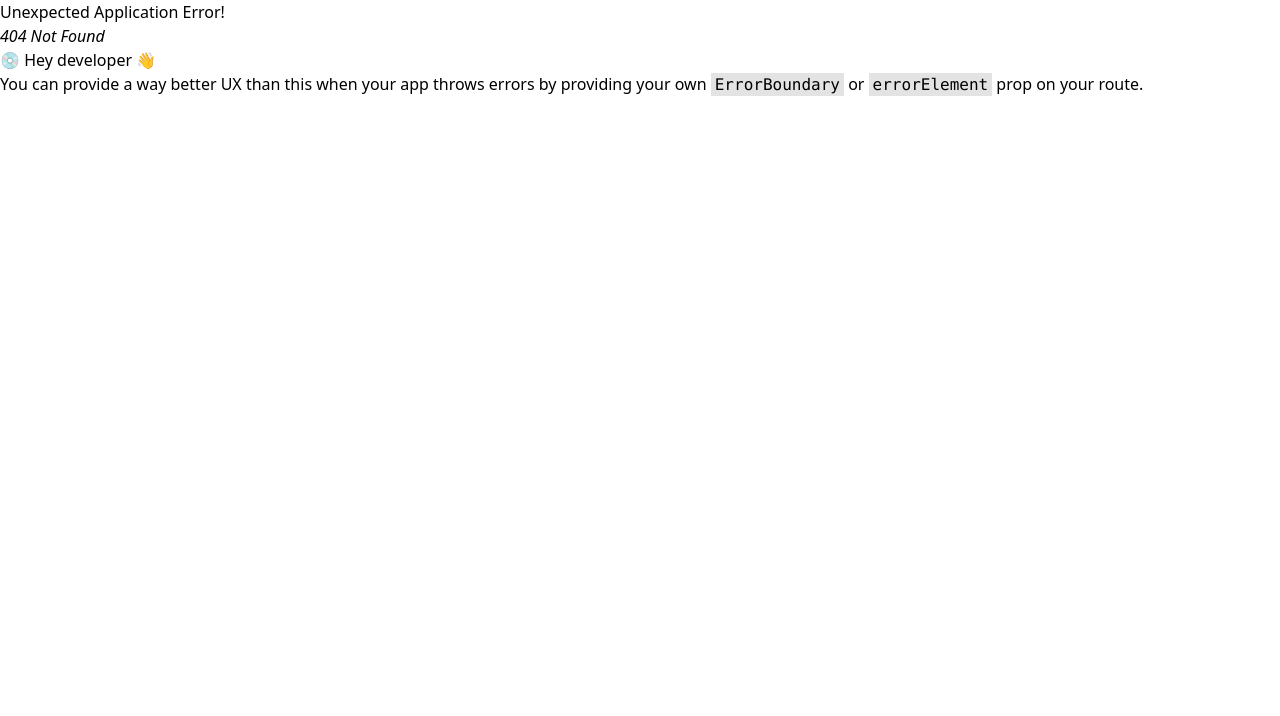
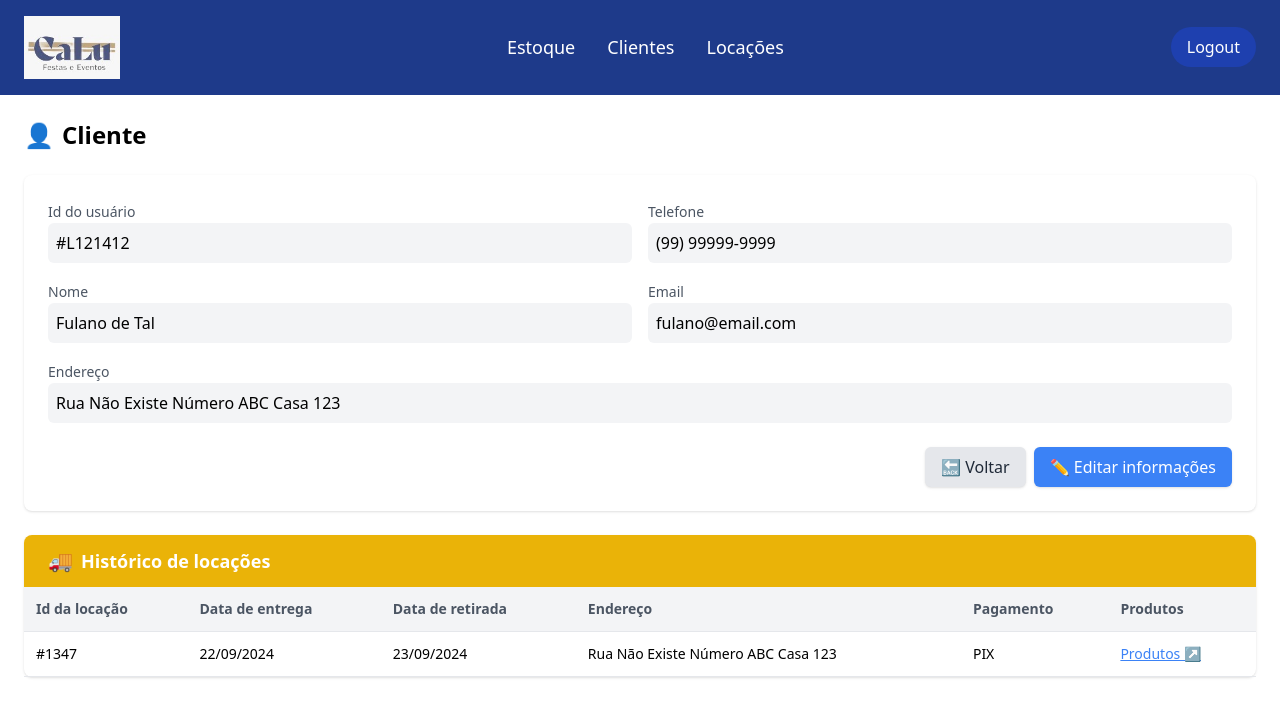
Before and after one commit to Psnsilvino/CaluFestas, a React (Vite) app: page /infoclientes in a window 1280 px wide. Before the commit this address had no page. Shown: the top 716 px of the page. Built offline with nearby package versions, Linux system fonts and the light colour scheme.

Commit message:
Página das info dos clientes

```diff
--- a/src/main.tsx
+++ b/src/main.tsx
@@ -9,6 +9,8 @@ import LocacoesInfo from './pages/locacaoInfo.tsx';
 import LocationsPage from './pages/LocationsPage.tsx';
 import AddProduct from './pages/AddProduct.tsx';
 import ClientsPage from './pages/clientes.tsx';
+import InfoClientes from './pages/infoclientes.tsx';
+
 
 
 
@@ -41,6 +43,10 @@ const router = createBrowserRouter([
     path: "/locacoes/adicionarProduto",
     element: <AddProduct/>,
   },
+  {
+    path: "/infoclientes",
+    element: <InfoClientes/>,
+  },
 ]);
 
 createRoot(document.getElementById('root')!).render(
--- /dev/null
+++ b/src/pages/infoclientes.tsx
@@ -0,0 +1,98 @@
+import React from 'react';
+import NavBar from '../components/NavBar.tsx';
+
+const ClientDetails = () => {
+  return (
+    <>
+        <NavBar/>
+    <div className="p-6">
+      {/* Header da página */}
+      <div className="flex items-center gap-2 mb-6">
+        <span className="text-2xl">👤</span>
+        <h1 className="text-2xl font-semibold">Cliente</h1>
+      </div>
+
+      {/* Informações do cliente */}
+      <div className="bg-white shadow rounded-lg p-6 mb-6">
+        <div className="grid grid-cols-1 md:grid-cols-2 gap-4">
+          <div>
+            <label className="text-sm text-gray-600">Id do usuário</label>
+            <p className="bg-gray-100 rounded-md p-2">#L121412</p>
+          </div>
+          <div>
+            <label className="text-sm text-gray-600">Telefone</label>
+            <p className="bg-gray-100 rounded-md p-2">(99) 99999-9999</p>
+          </div>
+          <div>
+            <label className="text-sm text-gray-600">Nome</label>
+            <p className="bg-gray-100 rounded-md p-2">Fulano de Tal</p>
+          </div>
+          <div>
+            <label className="text-sm text-gray-600">Email</label>
+            <p className="bg-gray-100 rounded-md p-2">fulano@email.com</p>
+          </div>
+          <div className="md:col-span-2">
+            <label className="text-sm text-gray-600">Endereço</label>
+            <p className="bg-gray-100 rounded-md p-2">
+              Rua Não Existe Número ABC Casa 123
+            </p>
+          </div>
+        </div>
+
+        {/* Botões de ação */}
+        <div className="flex justify-end gap-2 mt-6">
+          <button className="px-4 py-2 bg-gray-200 text-gray-800 rounded-md shadow hover:bg-gray-300">
+            🔙 Voltar
+          </button>
+          <button className="px-4 py-2 bg-blue-500 text-white rounded-md shadow hover:bg-blue-600">
+            ✏️ Editar informações
+          </button>
+        </div>
+      </div>
+
+      {/* Histórico de locações */}
+      <div className="bg-white shadow rounded-lg">
+        <div className="bg-yellow-500 text-white rounded-t-lg px-6 py-3 flex items-center gap-2">
+          <span className="text-xl">🚚</span>
+          <h2 className="text-lg font-semibold">Histórico de locações</h2>
+        </div>
+        <div className="overflow-x-auto">
+          <table className="w-full text-left border-collapse">
+            <thead>
+              <tr className="bg-gray-100 text-gray-600 text-sm">
+                <th className="p-3 border-b">Id da locação</th>
+                <th className="p-3 border-b">Data de entrega</th>
+                <th className="p-3 border-b">Data de retirada</th>
+                <th className="p-3 border-b">Endereço</th>
+                <th className="p-3 border-b">Pagamento</th>
+                <th className="p-3 border-b">Produtos</th>
+              </tr>
+            </thead>
+            <tbody>
+              <tr className="hover:bg-gray-50 text-sm">
+                <td className="p-3 border-b">#1347</td>
+                <td className="p-3 border-b">22/09/2024</td>
+                <td className="p-3 border-b">23/09/2024</td>
+                <td className="p-3 border-b">
+                  Rua Não Existe Número ABC Casa 123
+                </td>
+                <td className="p-3 border-b">PIX</td>
+                <td className="p-3 border-b">
+                  <a
+                    href="#"
+                    className="text-blue-500 underline hover:text-blue-700"
+                  >
+                    Produtos ↗
+                  </a>
+                </td>
+              </tr>
+            </tbody>
+          </table>
+        </div>
+      </div>
+    </div>
+    </>
+  );
+};
+
+export default ClientDetails;
```
